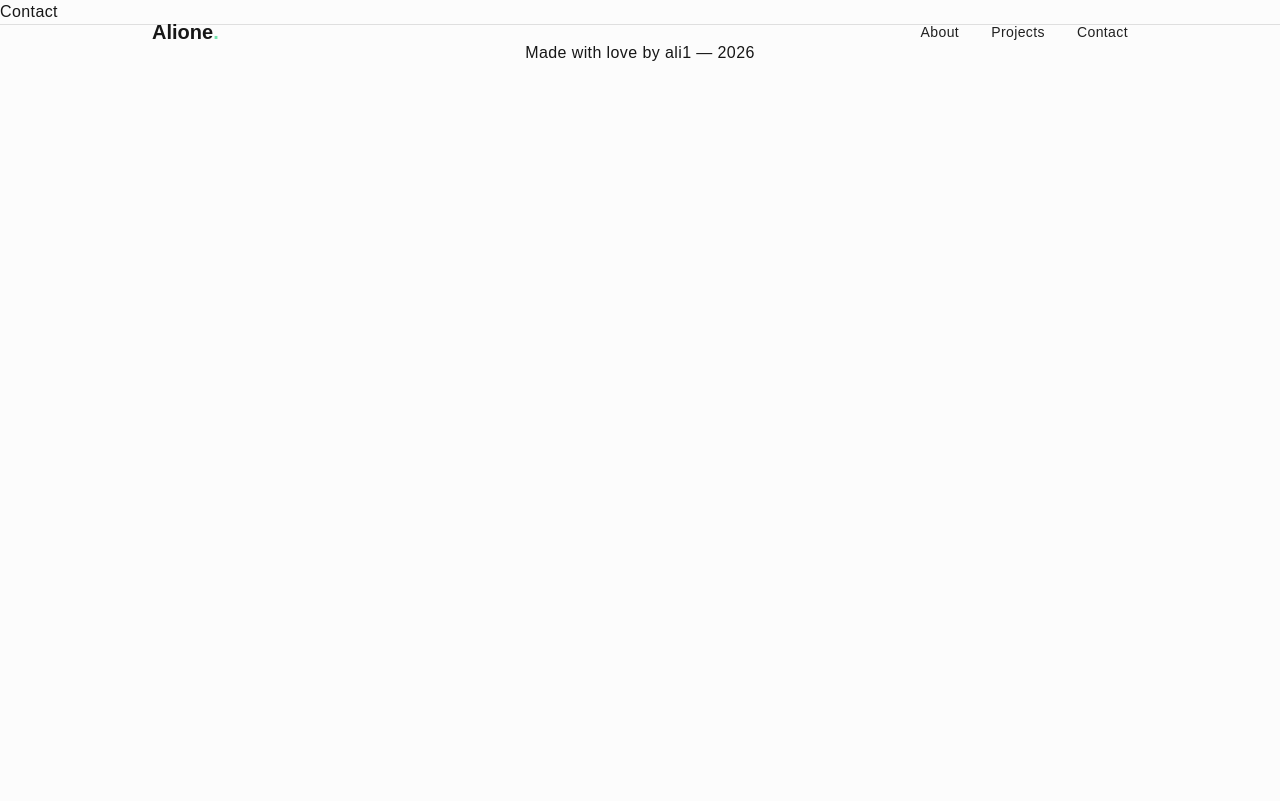
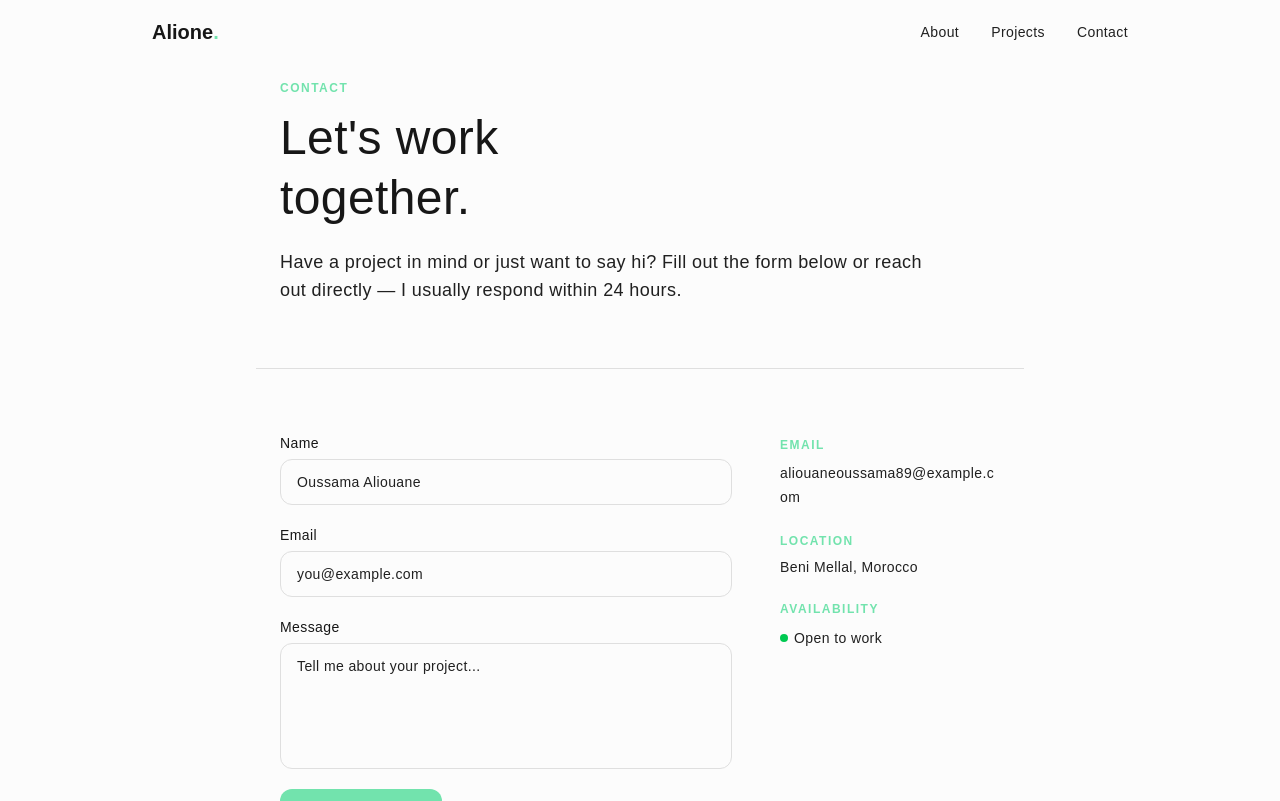
Before and after one commit to ussama-alione-dev/portfolio-nextjs, a Next.js app: page /contact in a window 1280 px wide. Shown: the top 801 px of the page. Built offline with nearby package versions, Linux system fonts and the light colour scheme.

Commit message:
Add Contact page with form and update Navbar link

```diff
--- a/app/about/page.tsx
+++ b/app/about/page.tsx
@@ -50,12 +50,6 @@ export default function AboutPage() {
                     <p className="mt-4 text-sm text-muted-foreground">
                         📍 {location}
                     </p>
-                    <a
-                        href={`mailto:${email}`}
-                        className="inline-flex items-center gap-2 mt-6 px-5 py-3 bg-primary text-primary-foreground rounded-xl text-sm font-semibold hover:opacity-85 transition-opacity"
-                    >
-                        Say hello →
-                    </a>
                 </div>
                 <div className="flex-shrink-0">
                     <div className="w-44 h-44 rounded-full bg-secondary border-2 border-primary flex items-center justify-center font-display text-6xl text-primary select-none">
--- a/app/contact/page.tsx
+++ b/app/contact/page.tsx
@@ -1,7 +1,99 @@
-import React from "react";
+import { aboutData } from "@/data/about";
 
-const Contact = () => {
-    return <div>Contact</div>;
-};
+export default function ContactPage() {
+    const { email, location } = aboutData;
 
-export default Contact;
+    return (
+        <>
+            <div className="max-w-3xl mx-auto mt-20 mb-16 px-6">
+                <p className="text-xs font-semibold tracking-widest uppercase text-primary mb-3">
+                    Contact
+                </p>
+                <h1 className="font-display text-5xl text-foreground leading-tight mb-5">
+                    Let's work
+                    <br />
+                    together.
+                </h1>
+                <p className="text-lg text-muted-foreground max-w-prose">
+                    Have a project in mind or just want to say hi? Fill out the
+                    form below or reach out directly — I usually respond within
+                    24 hours.
+                </p>
+            </div>
+
+            <hr className="max-w-3xl mx-auto border-border" />
+
+            <div className="max-w-3xl mx-auto my-16 px-6 grid sm:grid-cols-[1fr_220px] gap-12">
+                <form className="flex flex-col gap-5">
+                    <div className="flex flex-col gap-1.5">
+                        <label className="text-sm font-medium text-foreground">
+                            Name
+                        </label>
+                        <input
+                            type="text"
+                            placeholder="Oussama Aliouane"
+                            className="bg-card border border-border rounded-xl px-4 py-3 text-sm text-foreground placeholder:text-muted-foreground focus:outline-none focus:border-primary transition-colors"
+                        />
+                    </div>
+                    <div className="flex flex-col gap-1.5">
+                        <label className="text-sm font-medium text-foreground">
+                            Email
+                        </label>
+                        <input
+                            type="email"
+                            placeholder="you@example.com"
+                            className="bg-card border border-border rounded-xl px-4 py-3 text-sm text-foreground placeholder:text-muted-foreground focus:outline-none focus:border-primary transition-colors"
+                        />
+                    </div>
+                    <div className="flex flex-col gap-1.5">
+                        <label className="text-sm font-medium text-foreground">
+                            Message
+                        </label>
+                        <textarea
+                            rows={5}
+                            placeholder="Tell me about your project..."
+                            className="bg-card border border-border rounded-xl px-4 py-3 text-sm text-foreground placeholder:text-muted-foreground focus:outline-none focus:border-primary transition-colors resize-none"
+                        />
+                    </div>
+                    <button
+                        type="submit"
+                        className="self-start inline-flex items-center gap-2 px-5 py-3 bg-primary text-primary-foreground rounded-xl text-sm font-semibold hover:opacity-85 transition-opacity"
+                    >
+                        Send message →
+                    </button>
+                </form>
+
+                <div className="flex flex-col gap-6 pt-1">
+                    <div>
+                        <p className="text-xs font-semibold tracking-widest uppercase text-primary mb-2">
+                            Email
+                        </p>
+                        <a
+                            href={`mailto:${email}`}
+                            className="text-sm text-muted-foreground hover:text-primary transition-colors break-all"
+                        >
+                            {email}
+                        </a>
+                    </div>
+                    <div>
+                        <p className="text-xs font-semibold tracking-widest uppercase text-primary mb-2">
+                            Location
+                        </p>
+                        <p className="text-sm text-muted-foreground">
+                            {location}
+                        </p>
+                    </div>
+                    <div>
+                        <p className="text-xs font-semibold tracking-widest uppercase text-primary mb-2">
+                            Availability
+                        </p>
+                        <span className="inline-flex items-center gap-1.5 text-sm text-muted-foreground">
+                            <span className="w-2 h-2 rounded-full bg-green-500" />
+                            Open to work
+                        </span>
+                    </div>
+                </div>
+            </div>
+        </>
+    );
+}
--- a/components/Navbar.tsx
+++ b/components/Navbar.tsx
@@ -9,7 +9,7 @@ const NAV_LINKS = [
     { label: "Projects", href: "projects" },
     {
         label: "Contact",
-        href: `mailto:${heroData.email ?? "aliouaneoussaa89@example.com"}`,
+        href: "contact",
     },
 ];
 
```
